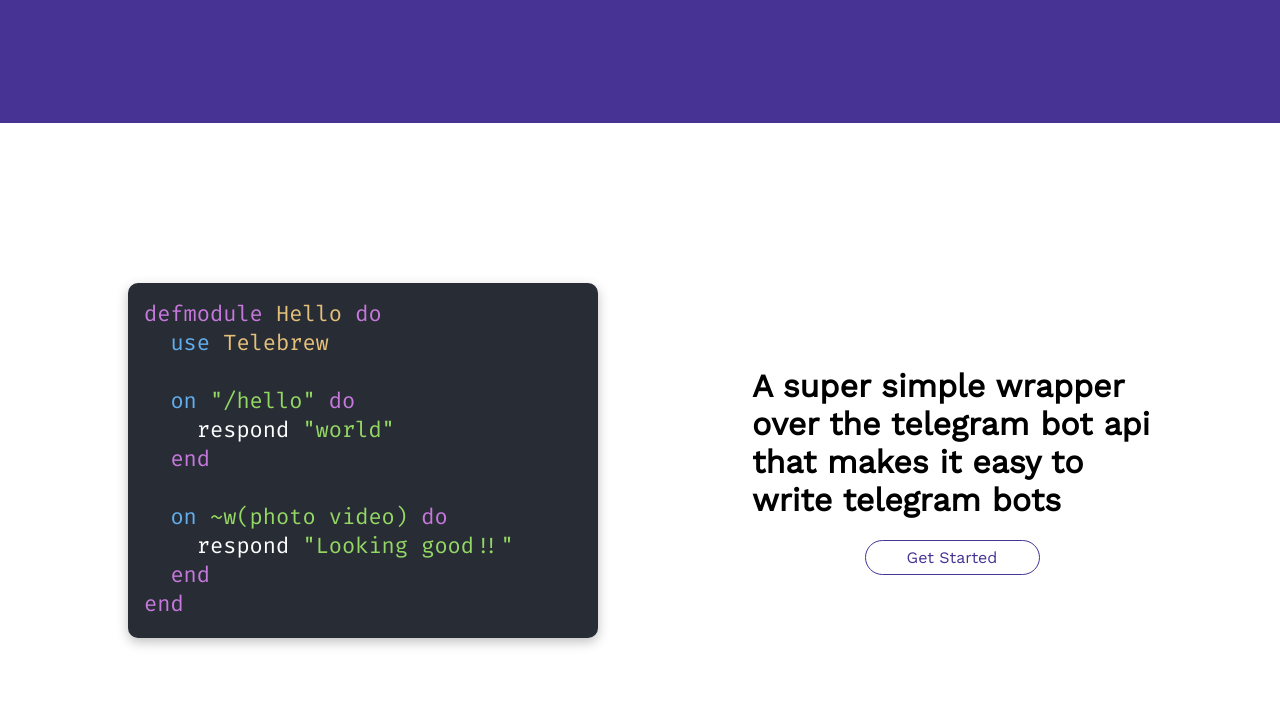
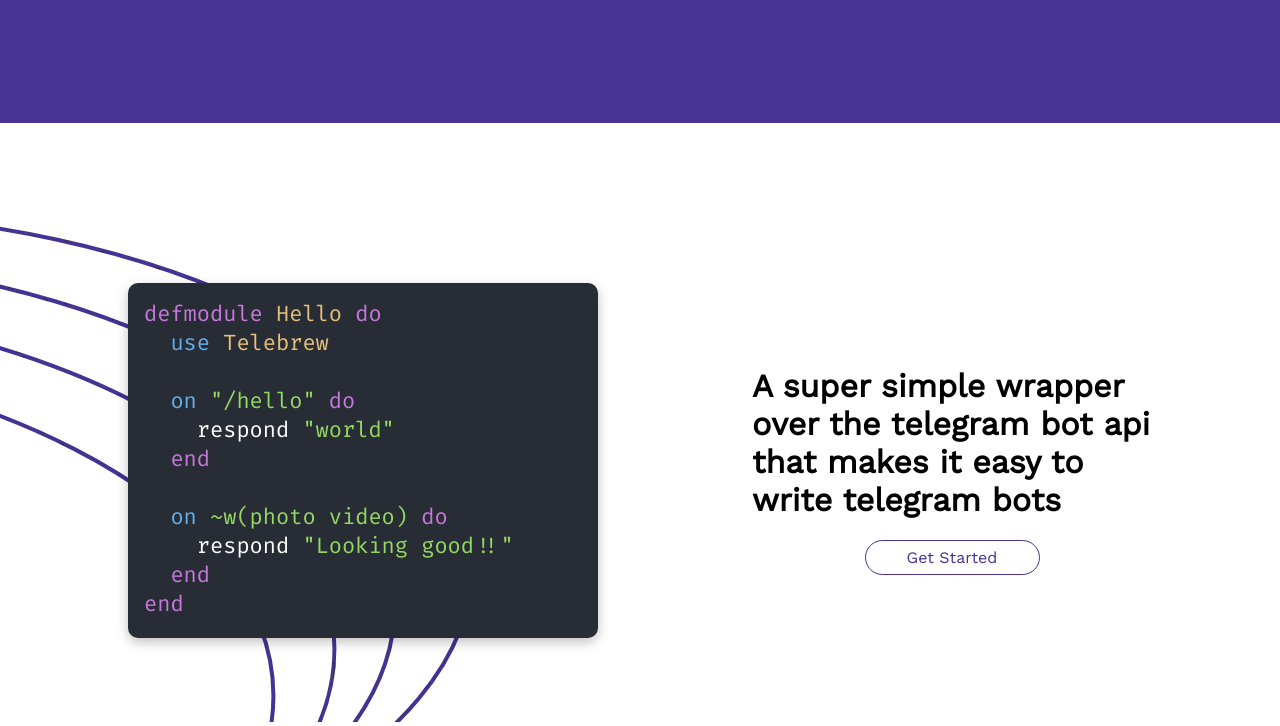
Before and after one commit to evanrupert/telebrew-docs, a plain HTML site: page index.html in a window 1280 px wide. Shown: the part 77-803 px from the top of the page. Drawn offline with nearby package versions, Linux system fonts and the light colour scheme.

Commit message:
Added background lines graphic

```diff
--- a/index.html
+++ b/index.html
@@ -31,6 +31,11 @@
     </nav>
   </header>
   <main>
+    <picture>
+      <source srcset="images/background-lines-smaller.webp" type="image/webp">
+      <source srcset="images/background-lines-smaller.png" type="image.png">
+      <img src="images/background-lines-smaller.png">
+    </picture>
     <div id="code-snippet" class="code-snippet-container">
       <code>
         <span class="keyword">defmodule</span> <span class="class">Hello</span> <span class="keyword">do</span><br>
--- a/styles/documentation.css
+++ b/styles/documentation.css
@@ -25,7 +25,7 @@
   flex-direction: column;
   justify-content: space-evenly;
 
-  height: 300px;
+  height: 250px;
 
   list-style: none;
 }
--- a/styles/home.css
+++ b/styles/home.css
@@ -1,3 +1,8 @@
+html {
+  height: 100vh;
+  overflow: hidden;
+}
+
 header {
   background-color: #473394;
 }
@@ -51,6 +56,15 @@
   color: white;
 }
 
+picture {
+  position: absolute;
+  left: 0;
+  bottom: 1px;
+  height: 500px;
+  width: 500px;
+  z-index: -1;
+}
+
 @media only screen and (max-width: 1350px) {
   main {
     width: 80%;
@@ -68,6 +82,10 @@
     display: flex;
     flex-direction: column;
     margin-top: 5rem;
+  }
+
+  picture {
+    display: none;
   }
 }
 
```
Also changed, not shown: documentation.html (+0 -1 lines), images/background-lines-smaller.png (added), images/background-lines-smaller.webp (added), images/background-lines.png (added), images/background-lines.webp (added), styles/shared.css (line endings or trailing spaces).
